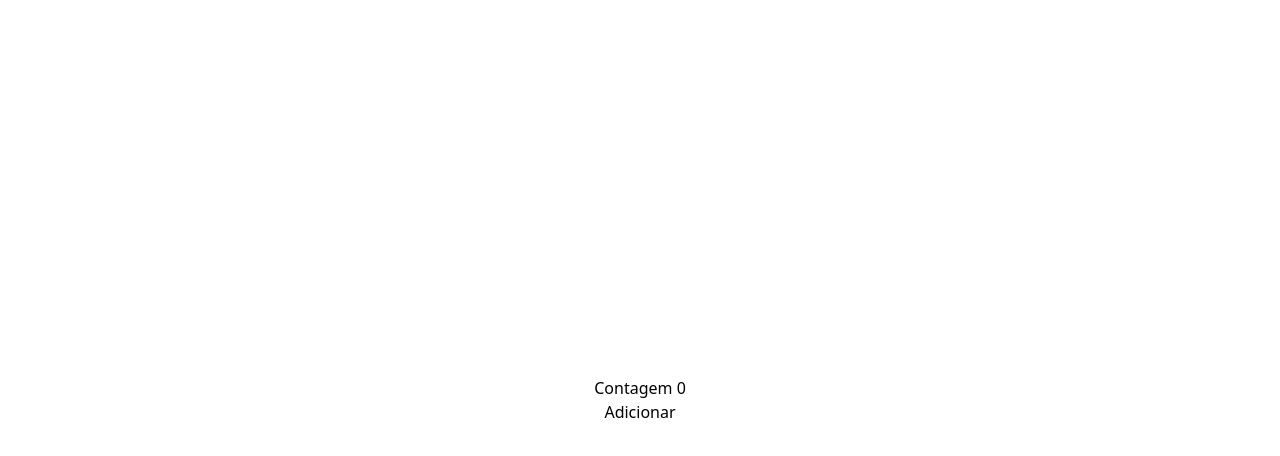
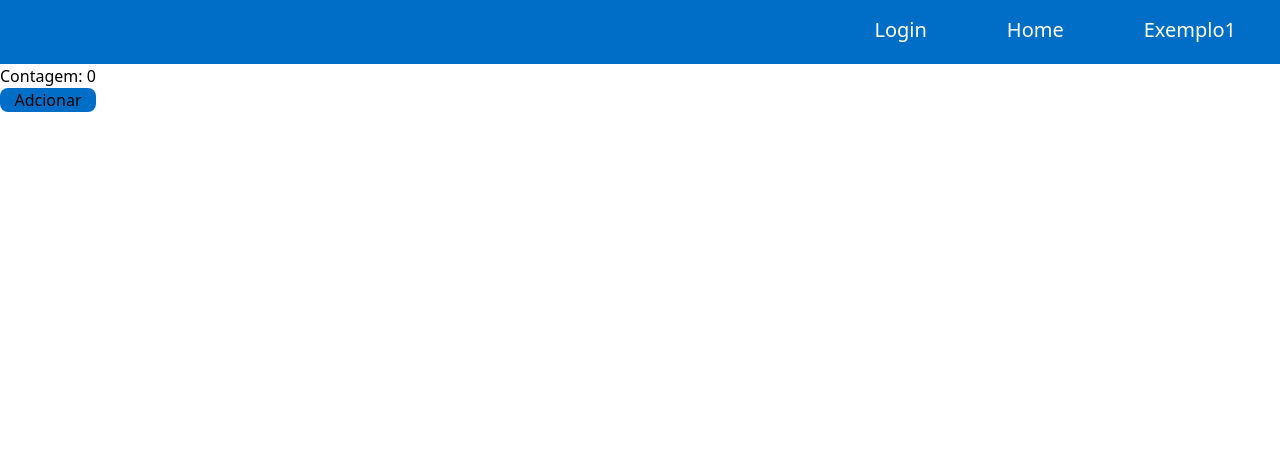
Before and after one commit to RicardoEspindol/exercicios-mouraTech, a React (Create React App) app in the folder app-install/: page /exemplo1 in a window 1280 px wide. Shown: the top 456 px of the page. Built offline with nearby package versions, Linux system fonts and the light colour scheme.

Commit message:
menu plus page intregation

```diff
--- /dev/null
+++ b/app-install/src/components/Menu.jsx
@@ -0,0 +1,27 @@
+import { NavLink } from "react-router-dom";
+
+function Menu() {
+  return (
+    <nav className="bg-azulEscuro h-16 px-4 text-gray-600 flex flex-col justify-center w-screen">
+      <ul className="h-8 flex flex-row gap-20 text-white text-center justify-end mr-7 text-xl font-light">
+        <li>
+          <NavLink to="/login" className="hover:underline">
+            Login
+          </NavLink>
+        </li>
+        <li>
+          <NavLink to="/" className="hover:underline">
+            Home
+          </NavLink>
+        </li>
+        <li>
+          <NavLink to="/Exemplo1" className="hover:underline">
+            Exemplo1
+          </NavLink>
+        </li>
+      </ul>
+    </nav>
+  );
+}
+
+export default Menu;
--- a/app-install/src/pages/Exemplo1.jsx
+++ b/app-install/src/pages/Exemplo1.jsx
@@ -1,9 +1,9 @@
-import React, { useEffect, useState } from "react"
+import React, { useEffect, useState } from 'react';
+import Menu from '../components/Menu';
 
 
 function Exemplo1(){
     const [count, setCount] = useState(0);
-    let contagem2 = 0;
 
     useEffect(() => {
         document.title = `Você clicou ${count} vezes`;
@@ -15,9 +15,14 @@ function Exemplo1(){
     }
 
     return(
-        <div className="flex flex-col items-center justify-center h-screen">
-            <h1>Contagem {count}</h1>
-            <button onClick={incrementar}>Adicionar</button>
+        <div>
+            <Menu />
+                <div>
+                    <h1>Contagem: {count}</h1>
+                                <button onClick={incrementar} className="bg-azulEscuro text-branco rounded-lg w-24">
+                    Adcionar
+                                </button>
+                </div>
 
         </div>
     )
--- a/app-install/src/pages/HomePage.jsx
+++ b/app-install/src/pages/HomePage.jsx
@@ -1,8 +1,16 @@
 import React from 'react';
 import Timer from '../components/exemplo1';
+import Menu from '../components/Menu';
+
+
 
 function HomePage() {
-  return <Timer start={0} ms={1000} />;
+  return (
+    <div>
+      <Menu/>
+      <Timer start={0} ms={1000} />;
+    </div>
+  )
 }
 
 export default HomePage;
--- a/app-install/src/pages/LoginPage.jsx
+++ b/app-install/src/pages/LoginPage.jsx
@@ -1,14 +1,18 @@
 import React from 'react';
 import logo from '../logo.png';
+import Menu from '../components/Menu';
 
 function LoginPage() {
   return (
     <div className='flex flex-col justify-center items-center h-screen bg-slate-50'>
-        <div className='bg-white text-black m-auto flex flex-col items-center border-2 p-11 pb-14 bg-slate-50 border-y-blue-900 rounded-2xl border-x-0'>
+      <Menu />
+      <div className='flex flex-col justify-center items-center grow bg-slate-50'>
+          <div className='text-black m-auto flex flex-col items-center p-11 pb-14 bg-slate-50 '>
+          {/*  border-x-blue-900 rounded-2xl border-y-0 */}
+
               <img src={logo}></img>
               <h1 className='mt-10 text-3xl text-blue-900 font-sans font-bold'>Entre com sua conta</h1>
               <form className='mt-14 flex flex-col'>
-
                   <input
                     type="text"
                     name="name"
@@ -19,15 +23,14 @@ function LoginPage() {
                     name="name"
                     className='w-96 border-2 m-auto h-9 border-slate-400 rounded-b-xl'
                     placeholder='  Senha'/>
-
                     <a className='mt-3 text-blue-900 text-sm text-end font-semibold '>Forgot your password?</a>
-
               <input type="submit"
                 value='Avançar'
                 className='m-auto mt-6 p-2 w-96 bg-blue-800 rounded-lg text-slate-50 shadow-gray-50 hover:bg-blue-600 ' />
               </form>
           </div>
       </div>
+    </div>
   );
 }
 
--- a/app-install/src/routes.jsx
+++ b/app-install/src/routes.jsx
@@ -2,10 +2,14 @@ import React from 'react';
 import HomePage from './pages/HomePage';
 import LoginPage from './pages/LoginPage';
 import Exemplo1 from './pages/Exemplo1'
+import Menu from './components/Menu'
+
+
 
 const routes = [
   { path: '/', element: <HomePage /> },
   { path: '/login', element: <LoginPage /> },
   { path: '/exemplo1', element: <Exemplo1 /> },
+
 ];
 export default routes;
```
Also changed, not shown: 1 other file (tests, documents, lock files or other folders). Lines whose indentation alone changed are shown as unchanged.
